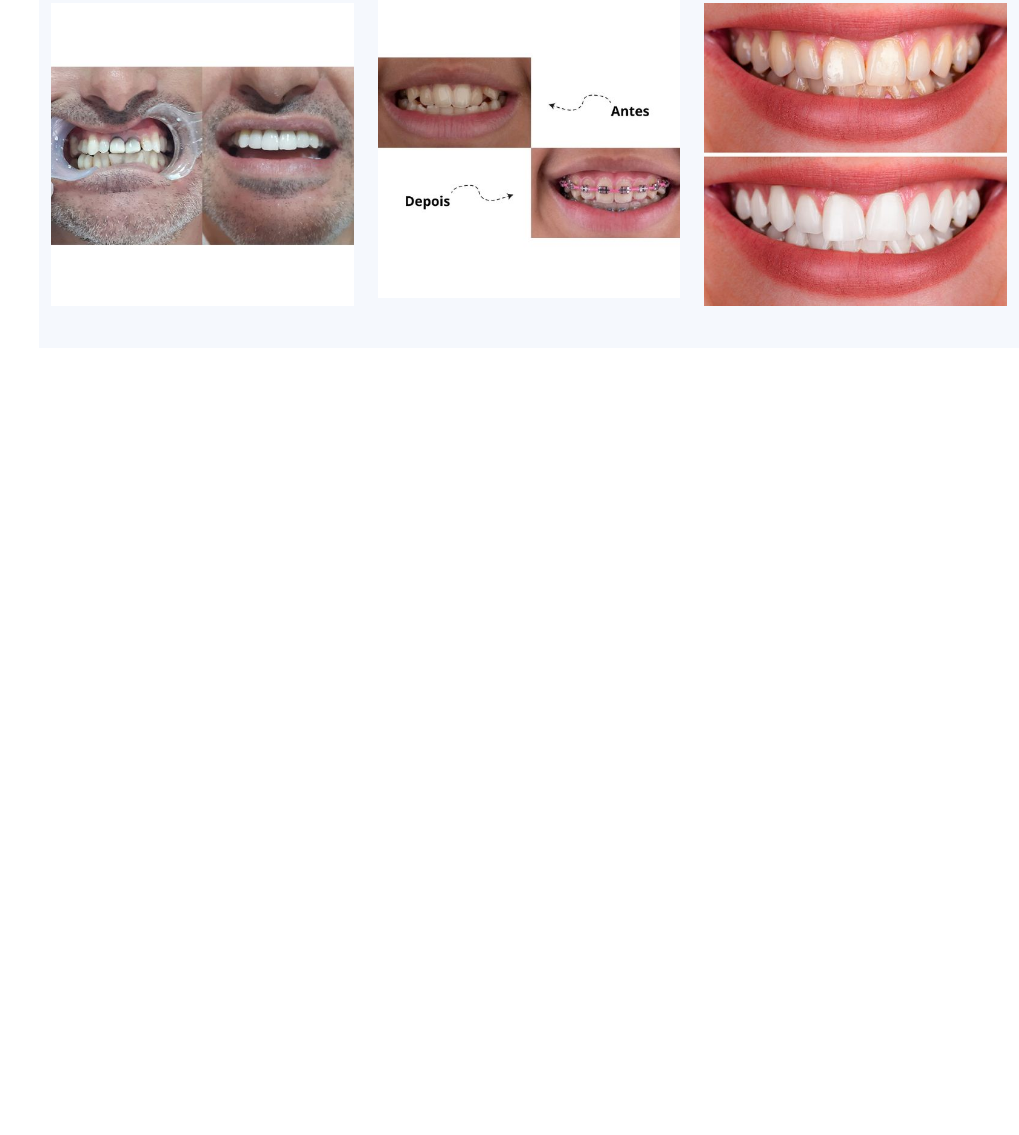
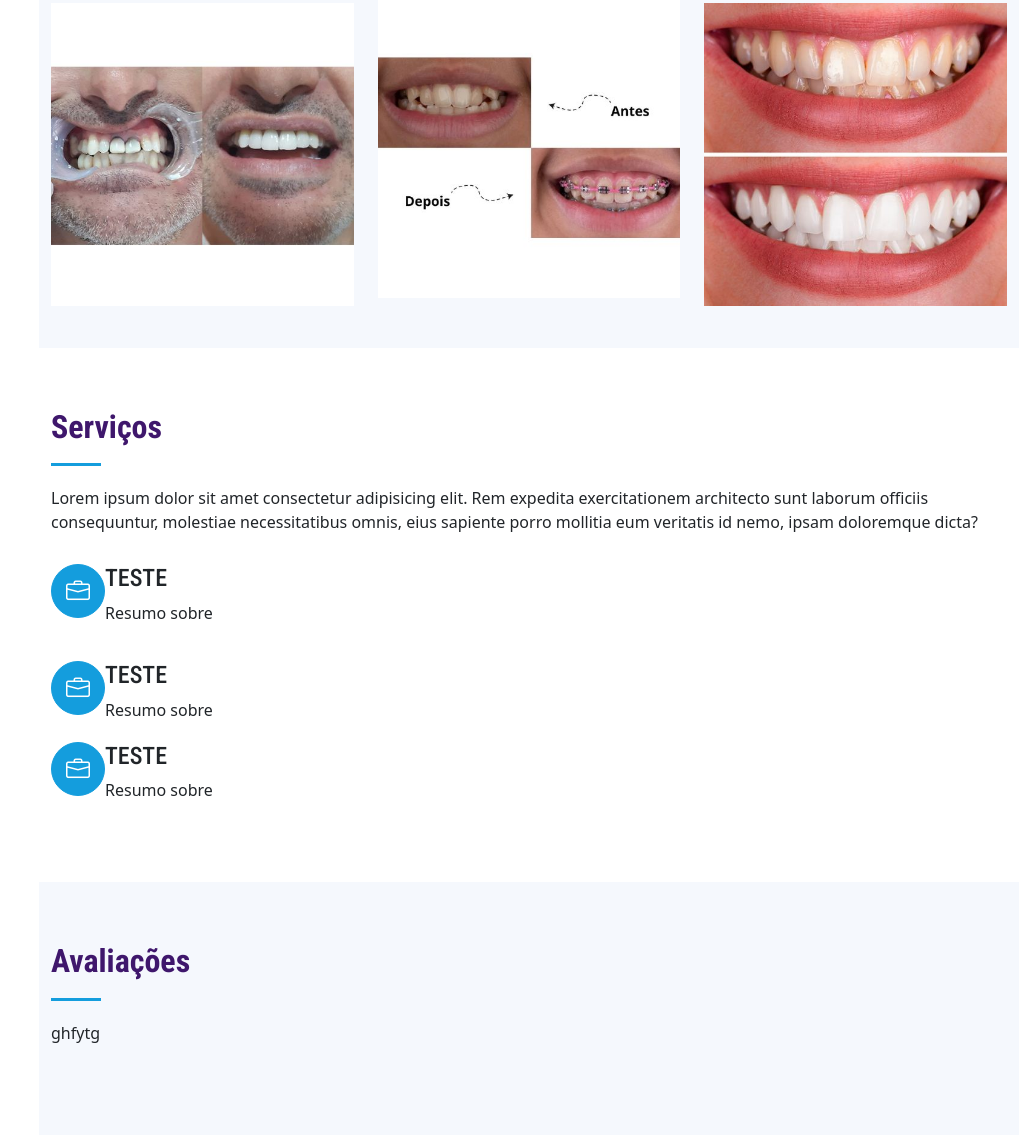
Before and after one commit to Luanete16/RereSada, a plain HTML site: page index.html in a window 1280 px wide. Shown: the part 6402-7537 px from the top of the page, without its empty margins (261-1280 px from the left). Before the commit the page ends 6750 px from the top, so only its background shows below. Drawn offline with Linux system fonts and the light colour scheme; files whose address does not match are found by name.

Commit message:
update portfolio

```diff
--- a/index.html
+++ b/index.html
@@ -609,10 +609,68 @@
 
                                       </div>
                                     </div>
+                                  </div>
+                                </div>  <!--container fechamento-->
+              </section>
+
+              <section id="servies" class="services">
+                <div class="container" >
+                <div class="section-title">
+                  <h2>Serviços</h2>
+                  <p>Lorem ipsum dolor sit amet consectetur adipisicing elit. Rem expedita exercitationem architecto sunt laborum officiis consequuntur, molestiae necessitatibus omnis, eius sapiente porro mollitia eum veritatis id nemo, ipsam doloremque dicta?</p>
+                </div>
+
+                <div class="row">
+
+                  <div class="col-lg4 col-md-6 icon-box" data-aos="fade-up">
+                    <div class="icon">
+                      <i class="bi bi-briefcase"></i>
+                    </div>
+                    <h4 class="tittle"> <a href="#"> </a> TESTE </h4>
+                    <p class="descriptio"> Resumo sobre </p>
+                  </div>
+                </div>
+
+
+                <div class="col-lg4 col-md-6 icon-box" data-aos="fade-up">
+                  <div class="icon">
+                    <i class="bi bi-briefcase"></i>
+                  </div>
+                  <h4 class="tittle"> <a href="#"> </a> TESTE </h4>
+                  <p class="descriptio"> Resumo sobre </p>
+                </div>
+
+                <div class="col-lg4 col-md-6 icon-box" data-aos="fade-up">
+                  <div class="icon">
+                    <i class="bi bi-briefcase"></i>
+                  </div>
+                  <h4 class="tittle"> <a href="#"> </a> TESTE </h4>
+                  <p class="descriptio"> Resumo sobre </p>
+                </div>
+
+
+              </div>
+              </section>
+
+
+              <section id="testimonials" class="testimonials section-bg">
+                <div class="container">
+
+                  <div class="section-title">
+                    <h2>Avaliações</h2>
+                    <p>ghfytg</p>
+                  </div>
+
+                  <div class="testimonials-slider swiper" data-aos="fade-up" data-aos-delay="100">
+                    <div class="swiper-wrapper">
+
+                    </div>
 
                   </div>
-                </div>  <!--container fechamento-->
+
+                </div>
               </section>
+
 
             </main>
 
```
